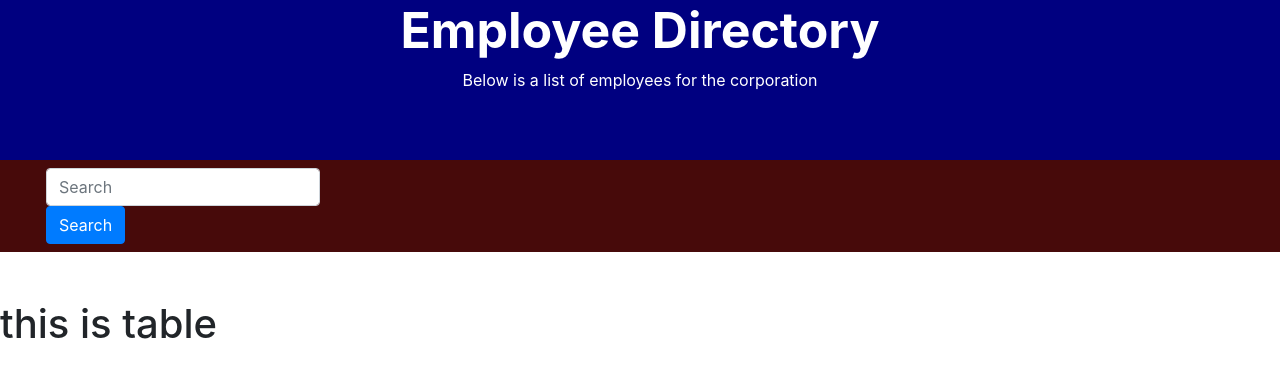
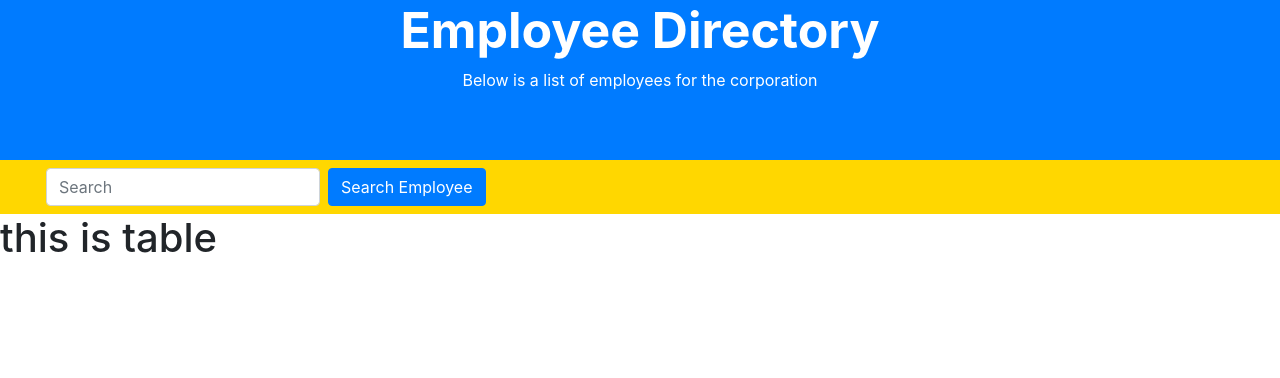
Before and after one commit to Napica/HW-14-Employ-Direct, a React (Create React App) app: page / in a window 1280 px wide. Shown: the top 378 px of the page. Built offline with nearby package versions, Linux system fonts and the light colour scheme.

Commit message:
created search button in navbar/linked with context (to be further expanded

```diff
--- a/src/App.js
+++ b/src/App.js
@@ -1,16 +1,12 @@
 import React from "react";
 import Employee from "../src/pages/Employee"
 import Header from "./components/Header/Header.jsx";
-import Navbar from "./components/NavBar/NavBar.jsx";
 import Wrapper from "./components/Wrapper/Wrapper"
 
 function App() {
   return (
     <div className="App">
       <Header />
-      <Navbar />
-      <br/>
-      <br/>
       <Wrapper>
         <Employee/>
       </Wrapper>
--- a/src/components/Header/Header.css
+++ b/src/components/Header/Header.css
@@ -1,10 +1,10 @@
 .header {
-    background-color: navy ;
-    height: 20vh;
-    color: white;
+  background-color: #007bff;
+  height: 20vh;
+  color: white;
 }
 
 .header h1 {
-    font-size: 50px;
-    font-weight: bold;
+  font-size: 50px;
+  font-weight: bold;
 }
--- a/src/components/NavBar/NavBar.css
+++ b/src/components/NavBar/NavBar.css
@@ -1,3 +1,3 @@
 .navBar {
-    background-color: rgb(71, 10, 10);
+    background-color:gold;
 }
--- a/src/components/NavBar/NavBar.jsx
+++ b/src/components/NavBar/NavBar.jsx
@@ -1,33 +1,17 @@
 import React from "react";
 import "./NavBar.css";
+import SearchBtn from "../SearchBtn/SearchBtn"
 
-function navbar() {
+function Navbar() {
   return (
     <>
       <div className="col-sm-12 navBar">
-        <div className="col-sm-3">
-          <nav className="navbar">
-            <form className="form-inline">
-              <input
-                className="form-control mr-sm-2"
-                type="search"
-                placeholder="Search"
-                aria-label="Search"
-                value=""
-                onChange=""
-              />
-              <button
-                className="btn btn-primary my-2 my-sm-0"
-                type="submit"
-              >
-                Search
-              </button>
-            </form>
-          </nav>
+        <div className="col-sm-6">
+          <SearchBtn/>
         </div>
       </div>
     </>
   );
 }
 
-export default navbar;
+export default Navbar;
--- /dev/null
+++ b/src/components/SearchBtn/SearchBtn.css
@@ -0,0 +1,7 @@
+.navBar {
+  background-color: gold;
+}
+
+.btn {
+  color: #007bff;
+}
--- /dev/null
+++ b/src/components/SearchBtn/SearchBtn.js
@@ -0,0 +1,26 @@
+import React, { useContext } from "react";
+import EmployeeSearch from "../../utils/EmployeeContext";
+
+const SearchBtn = () => {
+  const search = useContext(EmployeeSearch);
+
+  return (
+    <div>
+      <nav class="navbar navbar-light">
+        <form class="form-inline">
+          <input
+            class="form-control mr-sm-2"
+            type="search"
+            placeholder="Search"
+            aria-label="Search"
+          />
+          <button class="btn btn-primary my-2 my-sm-0" type="submit">
+            Search Employee
+          </button>
+        </form>
+      </nav>
+    </div>
+  );
+};
+
+export default SearchBtn;
--- a/src/components/Table/Table.jsx
+++ b/src/components/Table/Table.jsx
@@ -1,13 +1,31 @@
-import React, { Component } from 'react';
+import React, {useState, useEffect} from "react";
+import API from "../../utils/API";
 
-class Table extends Component {
-    render() {
-        return (
-            <div>
-                <h1>this is table</h1>
-            </div>
-        );
-    }
-}
+const Table = () => {
+//   const [employeeState, setEmployeeState] = useState({
+//     employee: [],
+//   });
+
+
+
+//   useEffect (() => {
+//     API.getEmployee()
+//       .then((res) => {
+//         console.log(res.data.results);
+//         // setEmployeeState({
+//         //     ...employeeState, employee: res.data.results
+//         // })
+//         // this.setState({employees: res.data.results})
+//       })
+//       .catch((err) => console.log(err));
+//   })
+
+
+  return (
+    <div>
+      <h1>this is table</h1>
+    </div>
+  );
+};
 
 export default Table;
--- a/src/components/Wrapper/Wrapper.js
+++ b/src/components/Wrapper/Wrapper.js
@@ -1,8 +1,7 @@
 import React from "react";
-// import "./style.css";
 
-function Wrapper(props) {
-  return <main className="wrapper" {...props} />;
+function Wrapper({ children }) {
+  return <div className="wrapper">{children} </div>;
 }
 
 export default Wrapper;
--- a/src/pages/Employee.js
+++ b/src/pages/Employee.js
@@ -1,5 +1,6 @@
 import React from "react";
 import Table from "../components/Table/Table";
+import NavBar from "../components/NavBar/NavBar";
 
 function Employee() {
   // WHAT IS NEEDED
@@ -11,6 +12,7 @@ function Employee() {
 
   return (
     <div>
+      <NavBar />
       <Table />
     </div>
   );
```
